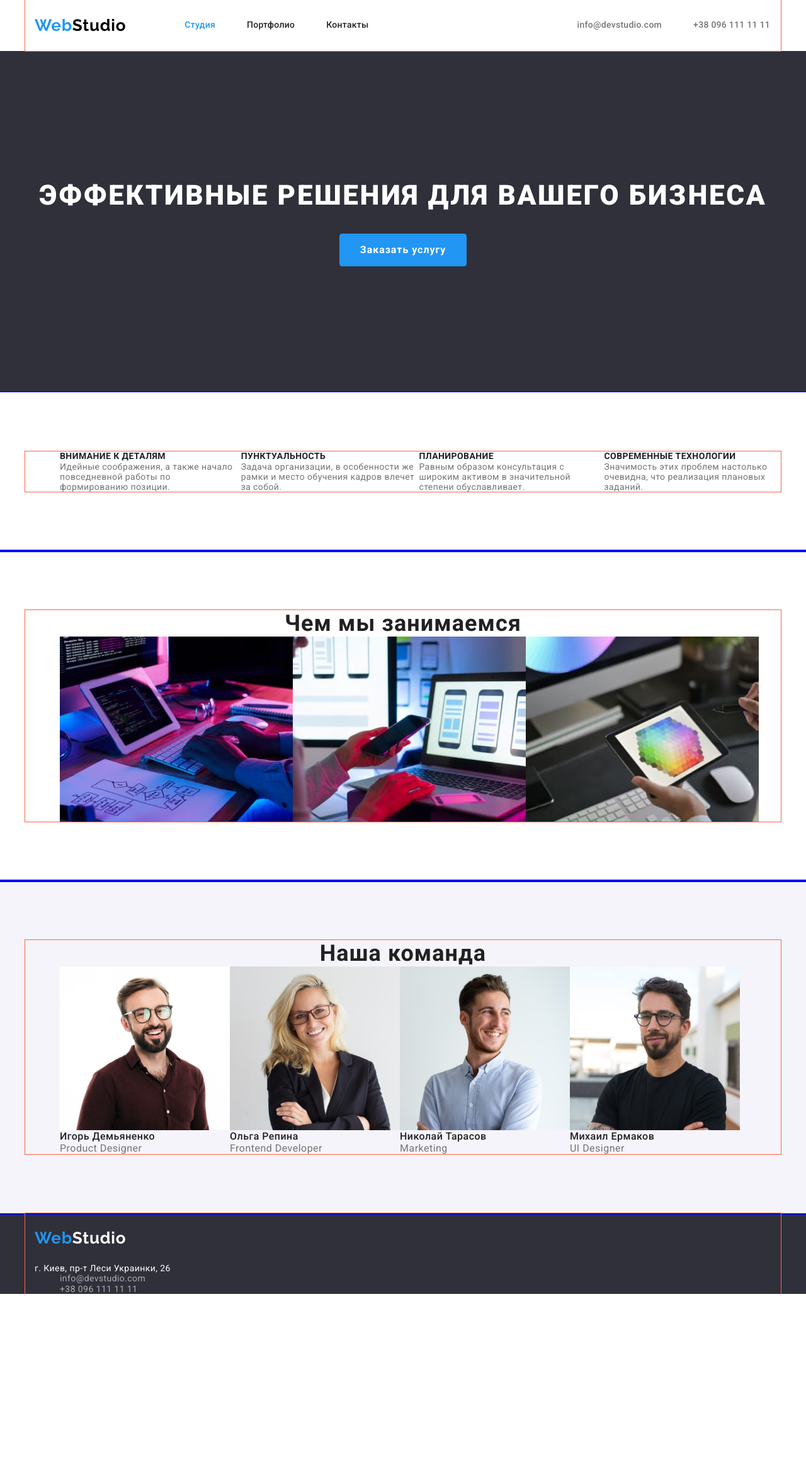
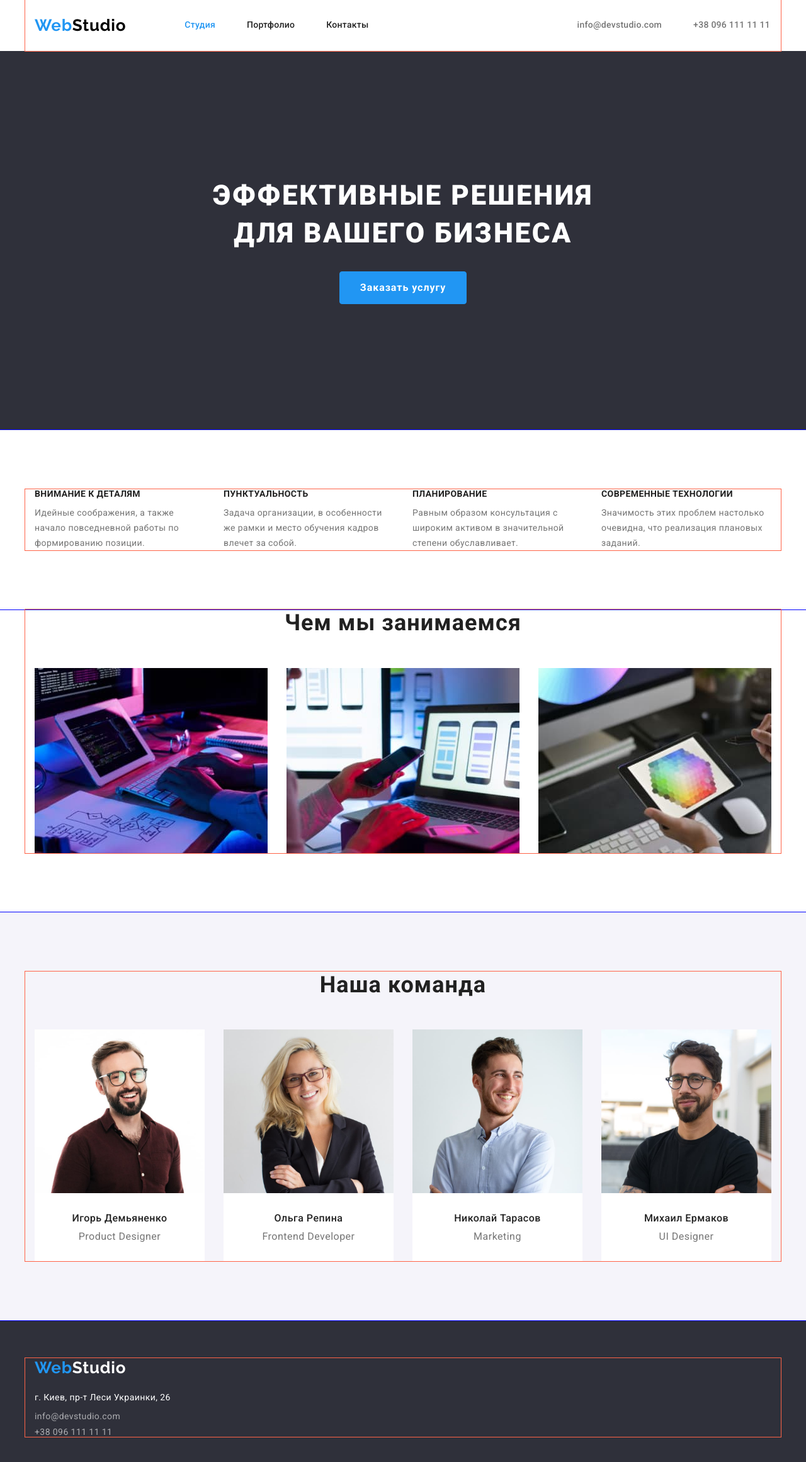
Before and after one commit to TkachenkoKaterina/goit-markup-hw-03, a plain HTML site: page index.html in a window 1280 px wide. Shown: the whole page at 63% size. Before the commit the page ends 2055 px from the top, so only its background shows below. Drawn offline with nearby package versions, Linux system fonts and the light colour scheme.

Commit message:
almost ready)

```diff
--- a/css/styles.css
+++ b/css/styles.css
@@ -23,6 +23,7 @@ h6,
 p,
 ul {
 	margin: 0;
+	padding: 0;
 }
 
 img {
@@ -68,10 +69,6 @@ a.current-link {
 	margin-right: 0;
 }
 
-/* .nav-flex li {
-	outline: 1px solid tomato;
-} */
-
 .contact-flex {
 	display: flex;
 	padding: 0;
@@ -96,11 +93,12 @@ a.current-link {
 
 .logo {
 	display: block;
-	/* background-color: tomato; */
-	padding: 24px 0;
 
 	text-decoration: none;
-	/* margin: 24px 0; */
+}
+
+.logo-footer {
+	text-decoration: none;
 }
 
 .logo-first {
@@ -111,7 +109,6 @@ a.current-link {
 	letter-spacing: 0.03em;
 
 	color: var(--accent-color);
-	/* outline: 1px solid tomato; */
 }
 
 .logo-second {
@@ -125,13 +122,12 @@ a.current-link {
 	color: #000000;
 }
 
-.logo > .logo-second-white {
+.logo-footer > .logo-second-white {
 	color: #ffffff;
 }
 
 .nav-link {
 	display: block;
-	/* background-color: tomato; */
 	padding: 32px 0;
 
 	font-weight: 500;
@@ -149,7 +145,6 @@ a.current-link {
 
 .contact-link {
 	display: block;
-	/* background-color: tomato; */
 	padding: 32px 0;
 
 	font-weight: 500;
@@ -170,8 +165,10 @@ a.current-link {
 }
 
 .hero-title {
+	width: 696px;
+	margin-left: auto;
+	margin-right: auto;
 	margin-bottom: 30px;
-	padding-top: 200px;
 
 	font-weight: 900;
 	font-size: 44px;
@@ -187,9 +184,13 @@ a.current-link {
 .section {
 	padding: 94px 0;
 
-	outline: 2px solid blue;
+	outline: 1px solid blue;
 }
 
+.section-hero {
+	padding-top: 200px;
+	padding-bottom: 200px;
+}
 /* ============= Btn =============*/
 
 .btn {
@@ -198,7 +199,6 @@ a.current-link {
 	border: 1px solid var(--accent-color);
 	padding: 10px 32px;
 	min-width: 200px;
-	margin-bottom: 200px;
 
 	font-family: inherit;
 	font-weight: 700;
@@ -216,6 +216,11 @@ a.current-link {
 }
 
 .btn-filter {
+	display: block;
+	padding: 6px 22px;
+	border-radius: 4px;
+	border: 1px solid var(--accent-color)
+
 	font-family: var(--dominant-font), sans-serif;
 	font-weight: 500;
 	font-size: 16px;
@@ -237,6 +242,11 @@ a.current-link {
 
 .peculiarities-list {
 	display: flex;
+	margin: 0;
+}
+
+.peculiarities-list .list {
+	width: 270px;
 }
 
 .peculiarities-title {
@@ -250,14 +260,25 @@ a.current-link {
 }
 
 .peculiarities-text {
+	margin-top: 10px;
 	letter-spacing: 0.03em;
+	line-height: 1.71;
 
 	color: var(--dominant-color);
 }
 
+.peculiarities-list .list + .list {
+	margin-left: 30px;
+}
+
 /* ============= Section (Our comand ant What we do) =============*/
 
+.section-work {
+	padding: 0 0 94px 0;
+}
+
 .section-title {
+	margin-bottom: 50px;
 	font-weight: 700;
 	font-size: 36px;
 	line-height: 1.17;
@@ -274,6 +295,10 @@ a.current-link {
 .work-list,
 .workers {
 	display: flex;
+}
+
+.work-list .list + .list {
+	margin-left: 30px;
 }
 
 .name {
@@ -293,12 +318,32 @@ a.current-link {
 	color: var(--dominant-color);
 }
 
+.workers .list + .list {
+	margin-left: 30px;
+}
+
+.name {
+	margin-top: 30px;
+	text-align: center;
+}
+
+.work-position {
+	margin-top: 10px;
+	text-align: center;
+}
+
+.workers > .list {
+	background: #ffffff;
+	padding-bottom: 30px;
+}
+
 /* ============= Footer =============*/
 
 .adress {
 	letter-spacing: 0.03em;
 	text-decoration: none;
 	font-style: normal;
+	line-height: 1.71;
 
 	color: #ffffff;
 }
@@ -310,9 +355,25 @@ a.current-link {
 	color: rgba(255, 255, 255, 0.6);
 }
 
+.section-footer {
+	padding: 60px 0;
+}
+
+.footer-address {
+	margin-top: 20px;
+	margin-bottom: 9px;
+}
+
+.foter-list .list + .list {
+	margin-top: 9px;
+}
 /* ============= Portfolio =============*/
 
 .title-portfolio {
+	margin-top: 20px;
+	margin-bottom: 4px;
+	padding-left: 24px;
+
 	font-weight: 700;
 	font-size: 18px;
 	line-height: 2;
@@ -322,9 +383,42 @@ a.current-link {
 }
 
 .name-portfolio {
+	margin-bottom: 20px;
+	padding-left: 24px;
+
 	font-size: 16px;
 	line-height: 1.88;
 	letter-spacing: 0.03em;
 
 	color: var(--dominant-color);
 }
+
+.container-filter,
+.container-portfolio {
+	display: flex;
+	justify-content: center;
+}
+
+.container-filter .list + .list {
+	margin-left: 8px;
+}
+
+.container-filter {
+	padding-bottom: 50px;
+}
+.container-portfolio {
+	flex-wrap: wrap;
+}
+
+.container-portfolio > .list{
+	margin-right: 30px;
+	margin-bottom: 30px;
+}
+
+.container-portfolio > .list:nth-child(3n+3) {
+	margin-right: 0px;
+}
+
+.container-portfolio > .list:nth-last-child(-n+3) {
+	margin-bottom: 0px;
+}
--- a/index.html
+++ b/index.html
@@ -48,7 +48,7 @@
 		<!-- Раздел Мейн -->
 		<main>
 			<!-- Секция герой -->
-			<section class="hero-bg">
+			<section class="section-hero hero-bg">
 				<h1 class="hero-title">Эффективные решения для вашего бизнеса</h1>
 				<button class="btn" type="button">Заказать услугу</button>
 			</section>
@@ -87,7 +87,7 @@
 			</section>
 
 			<!-- Секция Чем мы занимаемся -->
-			<section class="section">
+			<section class="section-work">
 				<div class="container">
 					<h2 class="section-title">Чем мы занимаемся</h2>
 					<ul class="work-list">
@@ -135,18 +135,18 @@
 		</main>
 
 		<!-- Секция футер -->
-		<footer class="footer-bg">
+		<footer class="footer-bg section-footer">
 			<div class="container">
-				<a class="logo logo-first" href="/">
+				<a class="logo-footer logo-first" href="/">
 					<span></span>Web<span class="logo-second-white">Studio</span></span>
 				</a>
-				<address>
+				<address class="footer-address">
 					<a class="adress" href="https://goo.gl/maps/JaR8wPoVLPzRB4Zz6" target="_blank" rel="noopener noreferrer">
 						г. Киев, пр-т Леси Украинки, 26
 					</a>
 				</address>
 				<div>
-					<ul>
+					<ul class="foter-list">
 						<li class="list"><a class="footer-contact-link selection" href="mailto:info@devstudio.com">info@devstudio.com</a></li>
 						<li class="list"><a class="footer-contact-link selection" href="tel:+380961111111">+38 096 111 11 11</a></li>
 					</ul>
```
Also changed, not shown: portfolio.html (+26 -15 lines).
